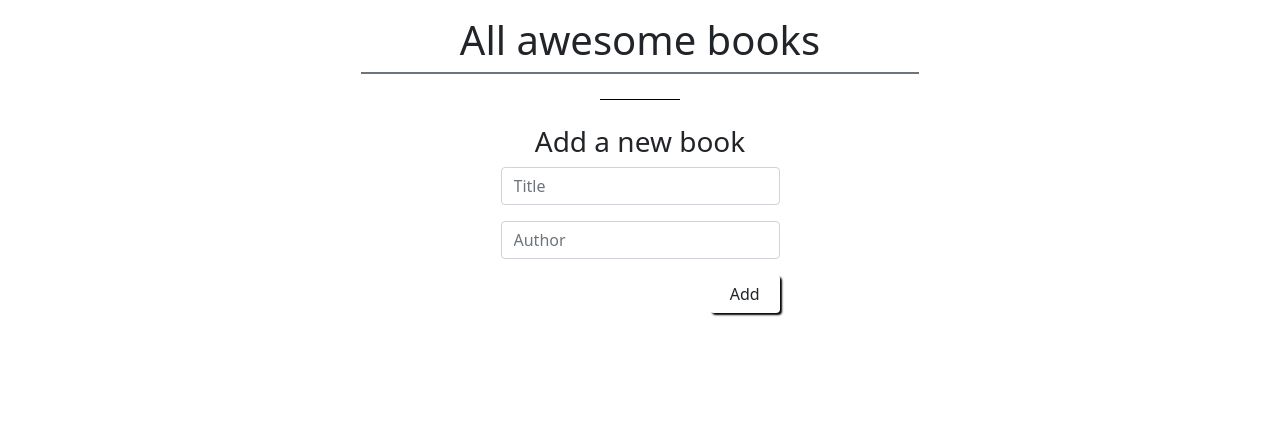
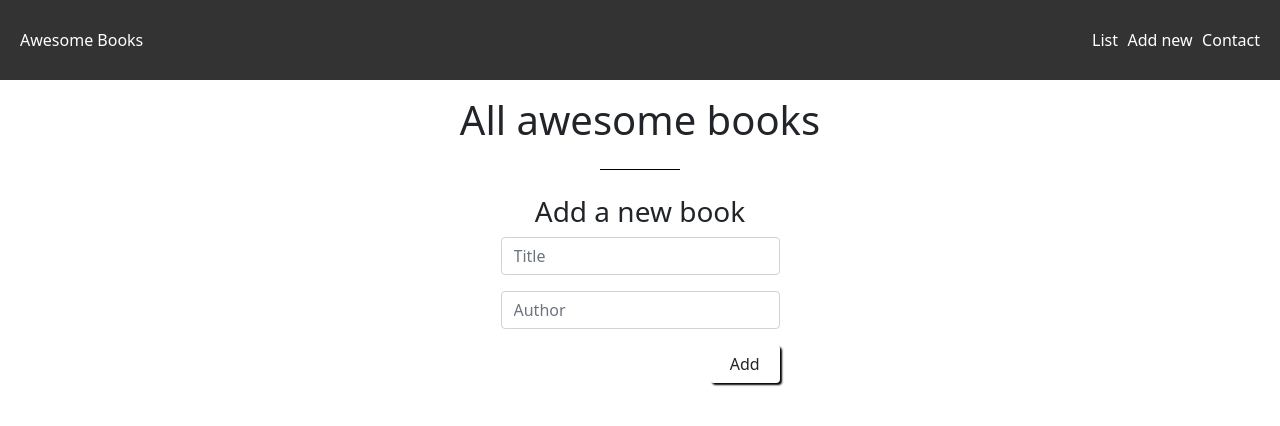
Before and after one commit to dami1080/AwesomeBook, a plain HTML site: page index.html in a window 1280 px wide. Drawn offline with nearby package versions, Linux system fonts and the light colour scheme.

Commit message:
Create a new js file and add navbar

```diff
--- a/index.html
+++ b/index.html
@@ -8,7 +8,9 @@
     <link rel="stylesheet" href="style.css">
     <title>Awesome Books</title>
 </head>
-<body class="container">
+<body>
+    <nav class="nav container-fluid d-flex justify-content-between align-items-center"></nav>
+    <div class="container">
         <div class="container-div my-3 text-center">
             <h1>All awesome books</h1>
         </div>
@@ -22,7 +24,9 @@
             </form>
         </div>
 
-    <script src="./js/script_classes.js"></script>
+    </div>
+
+    <script src="./js/index.js"></script>
     <script src="https://cdn.jsdelivr.net/npm/@popperjs/core@2.9.3/dist/umd/popper.min.js" integrity="sha384-eMNCOe7tC1doHpGoWe/6oMVemdAVTMs2xqW4mwXrXsW0L84Iytr2wi5v2QjrP/xp" crossorigin="anonymous"></script>
     <script src="https://cdn.jsdelivr.net/npm/bootstrap@5.1.0/dist/js/bootstrap.min.js" integrity="sha384-cn7l7gDp0eyniUwwAZgrzD06kc/tftFf19TOAs2zVinnD/C7E91j9yyk5//jjpt/" crossorigin="anonymous"></script>
 </body>
--- /dev/null
+++ b/js/index.js
@@ -0,0 +1,30 @@
+const nav = document.querySelector('.nav');
+const brandDiv = document.createElement('div');
+const ul = document.createElement('ul');
+const listLi = document.createElement('li');
+const addNewLi = document.createElement('li');
+const contactLi = document.createElement('li');
+
+brandDiv.textContent = 'Awesome Books';
+listLi.textContent = 'List';
+addNewLi.textContent = 'Add new';
+contactLi.textContent = 'Contact';
+
+nav.style.height = '10vh';
+nav.style.backgroundColor = '#333';
+nav.style.color = '#fff';
+nav.style.padding = '20px';
+
+ul.style.listStyle = 'none';
+ul.style.width = '200px';
+ul.style.display = 'flex';
+ul.style.justifyContent = 'space-between';
+ul.style.alignItems = 'center';
+ul.style.margin = '0';
+ul.style.cursor = 'pointer';
+
+nav.appendChild(brandDiv);
+ul.appendChild(listLi);
+ul.appendChild(addNewLi);
+ul.appendChild(contactLi);
+nav.appendChild(ul);
```
Lines whose indentation alone changed are shown as unchanged.
